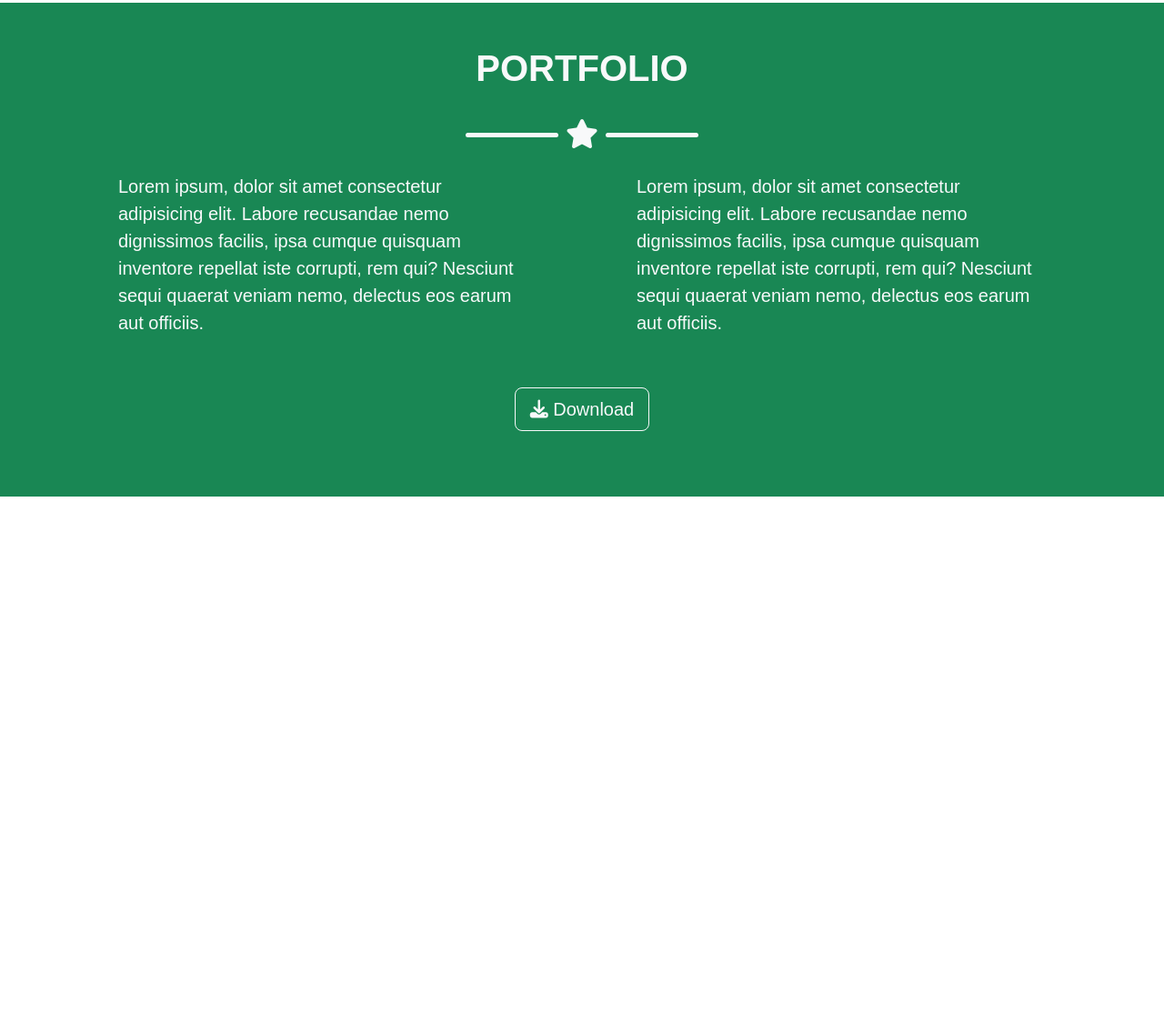
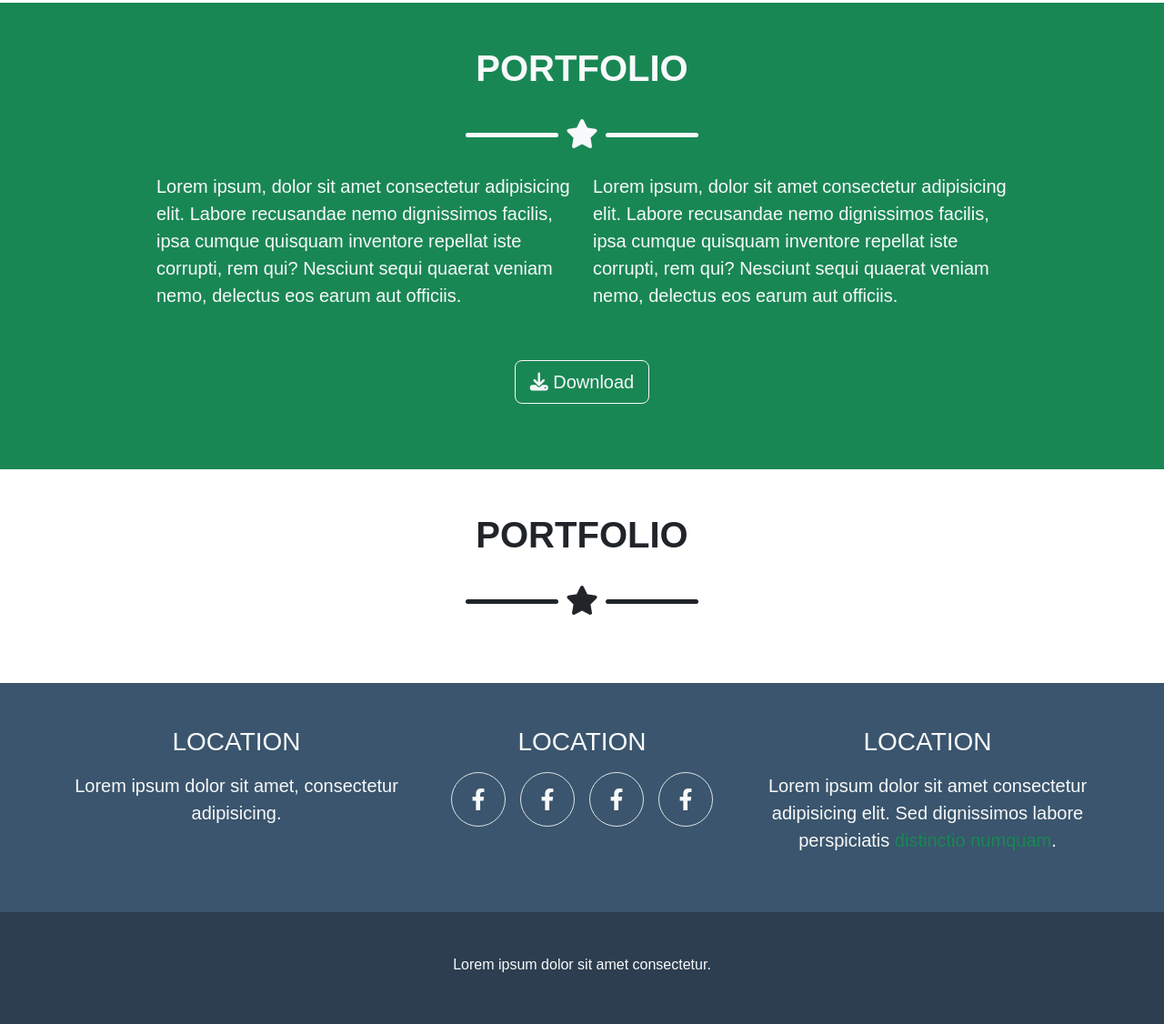
Before and after one commit to leonardomastrangelo/html-css-bootstrap-freelancer, a plain HTML site: page index.html in a window 1280 px wide. Shown: the part 1384-2510 px from the top of the page at 91% size. Before the commit the page ends 1930 px from the top, so only its background shows below. Drawn offline with nearby package versions, Linux system fonts and the light colour scheme; a web font is replaced by a local one.

Commit message:
completed footer

```diff
--- a/css/style.css
+++ b/css/style.css
@@ -13,6 +13,7 @@ body
 a
 {
     text-decoration: none;
+    display: block;
 }
 
 ul
@@ -26,6 +27,16 @@ ul
 {
     width: 100%;
     display: block;
+}
+
+.my-bg-primary
+{
+    background-color: #3A556D;
+}
+
+.my-bg-secondary
+{
+    background-color :#2C3E50;
 }
 
 /* MAIN */
@@ -51,3 +62,9 @@ ul
 {
     opacity: 0.5;
 }
+
+.icon
+{
+    width: 60px;
+    height: 60px;
+}
--- a/index.html
+++ b/index.html
@@ -53,7 +53,7 @@
                 </div>
 
                 <!-- title -->
-                <h1 class="text-uppercase fs-1 fw-bold">start bootstrap</h1>
+                <h2 class="text-uppercase fs-1 fw-bold">start bootstrap</h2>
 
                 <!-- star bar -->
                 <div class="d-flex justify-content-center align-items-center pt-4 pb-3">
@@ -83,7 +83,7 @@
         <section id="portfolio" class="py-5">
             <div class="container text-dark">
                 <!-- title -->
-                <h1 class="text-uppercase fs-1 fw-bold text-center">portfolio</h1>
+                <h2 class="text-uppercase fs-1 fw-bold text-center">portfolio</h2>
 
                 <!-- star bar -->
                 <div class="d-flex justify-content-center align-items-center pt-4 pb-3">
@@ -159,10 +159,11 @@
             </div>
         </section>
 
-        <section id="about" class="bg-success text-light py-5 px-5">
-            <div class="container">
+        <!-- about section -->
+        <section id="about" class="bg-success text-light py-5">
+            <div class="container w-75">
                 <!-- title -->
-                <h1 class="text-uppercase fs-1 fw-bold text-center">portfolio</h1>
+                <h2 class="text-uppercase fs-1 fw-bold text-center">portfolio</h2>
 
                 <!-- star bar -->
                 <div class="d-flex justify-content-center align-items-center pt-4 pb-4">
@@ -174,12 +175,12 @@
                 <!-- row -->
                 <div class="row">
                     <div class="col-12 col-md-6">
-                        <p class="fs-5 mx-5 pb-3">
+                        <p class="fs-5 pb-3">
                             Lorem ipsum, dolor sit amet consectetur adipisicing elit. Labore recusandae nemo dignissimos facilis, ipsa cumque quisquam inventore repellat iste corrupti, rem qui? Nesciunt sequi quaerat veniam nemo, delectus eos earum aut officiis.
                         </p>
                     </div>
                     <div class="col-12 col-md-6 pb-3">
-                        <p class="fs-5 mx-5">
+                        <p class="fs-5">
                             Lorem ipsum, dolor sit amet consectetur adipisicing elit. Labore recusandae nemo dignissimos facilis, ipsa cumque quisquam inventore repellat iste corrupti, rem qui? Nesciunt sequi quaerat veniam nemo, delectus eos earum aut officiis.
                         </p>
                     </div>
@@ -195,10 +196,77 @@
                 </div>
             </div>
         </section>
+
+        <!-- contact section -->
+        <section id="contact" class="text-dark py-5">
+            <div class="container w-75">
+                <!-- title -->
+                <h2 class="text-uppercase fs-1 fw-bold text-center">portfolio</h2>
+
+                <!-- star bar -->
+                <div class="d-flex justify-content-center align-items-center pt-4 pb-4">
+                    <div class="line bg-dark rounded-pill"></div>
+                    <div><i class="fa-solid fa-star px-2 fs-2"></i></div>
+                    <div class="line bg-dark rounded-pill"></div>
+                </div>
+            </div>
+        </section>
     </main>
 
     <!-- FOOTER -->
-    <footer></footer>
+    <footer>
+        <!-- top footer -->
+        <section id="info" class="my-bg-primary text-light py-5">
+            <div class="container">
+                <div class="row justify-content-center">
+
+                    <div class="col-12 col-md-4 text-center">
+                        <h3 class="text-uppercase pb-2">Location</h3>
+                        <address class="fs-5">Lorem ipsum dolor sit amet, consectetur adipisicing.</address>
+                    </div>
+
+                    <div class="col-12 col-lg-4 text-center py-5 py-lg-0">
+                        <h3 class="text-uppercase pb-2">Location</h3>
+                        <ul class="d-flex justify-content-center">
+                            <li class="px-2">
+                                <a class="icon border rounded-circle d-flex align-items-center justify-content-center " href="#">
+                                    <i class="fa-brands fa-facebook-f fs-4 text-light p-2"></i>
+                                </a>
+                            </li>
+                            <li class="px-2">
+                                <a class="icon border rounded-circle d-flex align-items-center justify-content-center " href="#">
+                                    <i class="fa-brands fa-facebook-f fs-4 text-light p-2"></i>
+                                </a>
+                            </li>
+                            <li class="px-2">
+                                <a class="icon border rounded-circle d-flex align-items-center justify-content-center " href="#">
+                                    <i class="fa-brands fa-facebook-f fs-4 text-light p-2"></i>
+                                </a>
+                            </li>
+                            <li class="px-2">
+                                <a class="icon border rounded-circle d-flex align-items-center justify-content-center " href="#">
+                                    <i class="fa-brands fa-facebook-f fs-4 text-light p-2"></i>
+                                </a>
+                            </li>
+                        </ul>
+                    </div>
+
+                    <div class="col-12 col-md-4 text-center">
+                        <h3 class="text-uppercase pb-2">Location</h3>
+                        <p class="fs-5">Lorem ipsum dolor sit amet consectetur adipisicing elit. Sed dignissimos labore perspiciatis <span class="text-success">distinctio numquam</span>.</p>
+                    </div>
+
+                </div>
+            </div>
+        </section>
+
+        <!-- bottom footer -->
+        <section class="my-bg-secondary text-light py-5">
+            <div class="container text-center">
+                <h5 class="fs-6">Lorem ipsum dolor sit amet consectetur.</h5>
+            </div>
+        </section>
+    </footer>
 
 </body>
 
```
